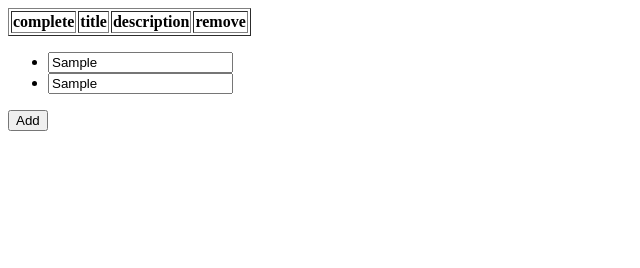
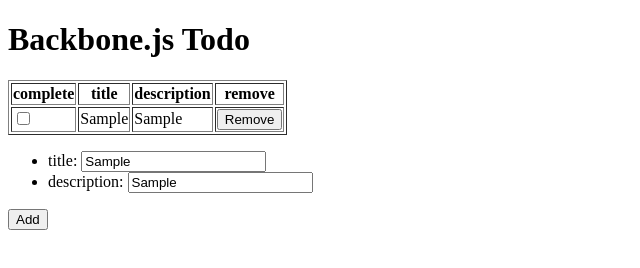
Before and after one commit to dtan4/client-architect, a plain HTML site: page backbone/index.html in a window 1280 px wide. Both pictures are taken after typing "Sample", "Sample" into the empty fields and a click on the button "Add". Shown: the whole page, without its empty margins (0-640 px from the left). Drawn offline with Linux system fonts and the light colour scheme.

Commit message:
Impl Backbone.js version

```diff
--- a/backbone/index.html
+++ b/backbone/index.html
@@ -5,8 +5,10 @@
     <title>Backbone.js</title>
   </head>
   <body>
+    <h1>Backbone.js Todo</h1>
+
     <div id="app">
-      <table border="1">
+      <table border="1" id="taskTable">
         <thead>
           <tr>
             <th>complete</th>
@@ -20,8 +22,8 @@
       </table>
 
       <ul>
-        <li><input type="text" id="taskTitle" /></li>
-        <li><input type="text" id="taskDescription" /></li>
+        <li><label>title: </label><input type="text" id="taskTitle" /></li>
+        <li><label>description: </label><input type="text" id="taskDescription" /></li>
       </ul>
       <button id="addBtn">Add</button>
 
--- a/backbone/todo.js
+++ b/backbone/todo.js
@@ -1,24 +1,125 @@
-var TaskModel = Backbone.Model.extend({
+var Model = {};
+var View = {};
+
+// Model (Task)
+Model.TaskModel = Backbone.Model.extend({
     defaults: {
         title: "",
         description: "",
         complete: false
+    },
+
+    toggleComplete: function() {
+        this.set('complete', !this.get('complete'));
     }
 });
 
-
-var TaskList = Backbone.Collection.extend({
-    model: TaskModel
+// Model (TaskList)
+Model.TaskList = Backbone.Collection.extend({
+    model: Model.TaskModel,
 });
 
-var Tasks = new TaskList();
+var TaskList = new Model.TaskList();
 
+// View (each Task)
+View.TaskView = Backbone.View.extend({
+    tagName: 'tr',
 
-var TaskView = Backbone.View.extend({
-    //
+    events: {
+        'click .completeChk': 'toggleComplete',
+        'click .removeBtn': 'remove'
+    },
+
+    render: function() {
+        var task = this.model;
+        var chk = $('<input>')
+            .attr('type', 'checkbox')
+            .attr('class', 'completeChk');
+        var span = $('<span>')
+            .attr('class', 'completeMsg')
+            .text('Completed');
+        span.hide();
+
+        if (task.get('complete')) {
+            chk.attr('checked', 'checked');
+            span.show();
+        }
+
+        this.$el.append(
+            $('<td>')
+                .append(chk)
+                .append(span)
+                .attr('class', 'completeRow')
+        ).append(
+            $('<td>').text(task.get('title'))
+        ).append(
+            $('<td>').text(task.get('description'))
+        ).append(
+            $('<td>').append(
+                $('<button>')
+                    .attr('class', 'removeBtn')
+                    .text('Remove')
+            )
+        );
+
+        return this.$el;
+    },
+
+    toggleComplete: function() {
+        this.model.toggleComplete();
+    },
+
+    remove: function() {
+        this.model.destroy();
+    }
 });
 
+// View (whole)
+View.AppView = Backbone.View.extend({
+    el: $('#taskTable'),
 
-var AppView = Backbone.View.extend({
-    //
+    initialize: function() {
+        this.listenTo(TaskList, 'add', this.addOne);
+        this.listenTo(TaskList, 'all', this.render);
+        this.listenTo(TaskList, 'destroy', this.render);
+
+        this.render();
+    },
+
+    render: function() {
+        if (TaskList.length == 0) {
+            this.$el.hide();
+            return;
+        }
+
+        this.$el.show();
+        this.addAll();
+    },
+
+    addTask: function(task) {
+        var view = new View.TaskView({model: task});
+        this.$el.children('#taskList').append(view.render());
+    },
+
+    addAll: function(task) {
+        this.$el.children('#taskList').empty();
+        TaskList.each(this.addTask, this);
+    }
 });
+
+var AppView = new View.AppView();
+
+// Controller
+$('#addBtn').click(function() {
+    var title = $('#taskTitle').val();
+    var description = $('#taskDescription').val();
+
+    if (!title) {
+        return;
+    }
+
+    TaskList.unshift({
+        title: title,
+        description: description
+    });
+});
```
